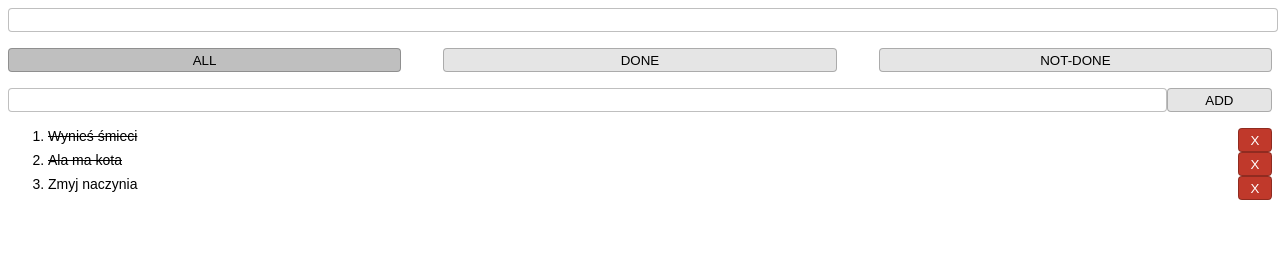
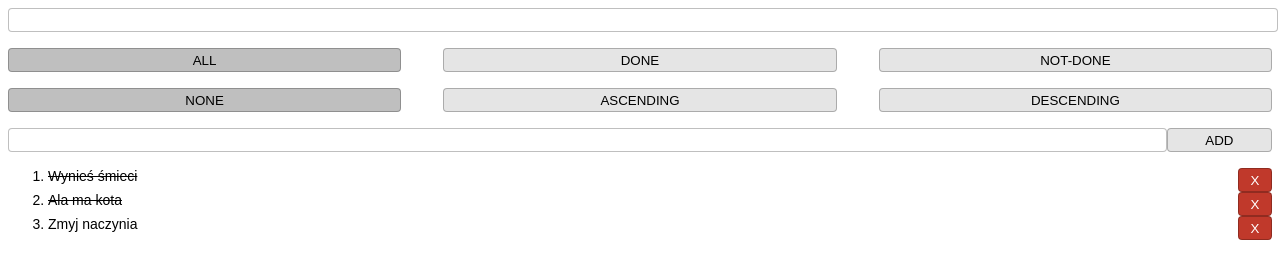
Before and after one commit to coderoadpl/frontend--psd--project-3.3, a plain HTML site: page index.html in a window 1280 px wide. Drawn offline with Linux system fonts and the light colour scheme.

Commit message:
Added sort buttons

```diff
--- a/script.js
+++ b/script.js
@@ -108,6 +108,12 @@ const filterBySearchPhrase = function (task) {
 
 const onFilterChange = function (filterValue) {
     filter = filterValue
+
+    update()
+}
+
+const onSortChange = function (sortValue) {
+    sort = sortValue
 
     update()
 }
@@ -258,6 +264,34 @@ const renderFilters = function (activeFilter) {
     return container
 }
 
+const renderSortButton = function (sortValue, activeSort) {
+    let className = 'todo-list__button todo-list__button--sort'
+    if (sortValue === activeSort) {
+        className = className + ' todo-list__button--sort-active'
+    }
+
+    return renderButton(
+        sortValue,
+        function () { onSortChange(sortValue) },
+        className
+    )
+}
+
+const renderSortButtons = function (activeSort) {
+    const container = document.createElement('div')
+    container.className = 'todo-list__sort'
+
+    const buttonNone = renderSortButton('NONE', activeSort)
+    const buttonAscending = renderSortButton('ASCENDING', activeSort)
+    const buttonDescending = renderSortButton('DESCENDING', activeSort)
+
+    container.appendChild(buttonNone)
+    container.appendChild(buttonAscending)
+    container.appendChild(buttonDescending)
+
+    return container
+}
+
 const renderSearch = function () {
     const container = document.createElement('div')
     container.className = 'todo-list__search'
@@ -297,11 +331,13 @@ const render = function () {
 
     const searchElement = renderSearch()
     const filtersElement = renderFilters(filter)
+    const sortButtonsElement = renderSortButtons(sort)
     const newTaskFormElement = renderNewTaskForm()
     const taskListElement = renderTasksList(sortedTasks)
 
     container.appendChild(searchElement)
     container.appendChild(filtersElement)
+    container.appendChild(sortButtonsElement)
     container.appendChild(newTaskFormElement)
     container.appendChild(taskListElement)
 
--- a/style.css
+++ b/style.css
@@ -2,7 +2,7 @@
     margin-bottom: 16px;
 }
 
-.todo-list__filters{
+.todo-list__sort, .todo-list__filters{
     display: flex;
     justify-content: space-between;
     font-size: 12px;
@@ -40,11 +40,11 @@
     background-color: #c0392b;
 }
 
-.todo-list__button--filter {
+.todo-list__button--sort, .todo-list__button--filter {
     width: 30%;
 }
 
-.todo-list__button--filter-active {
+.todo-list__button--sort-active, .todo-list__button--filter-active {
     background-color: rgba(0, 0, 0, 0.25);
 }
 
```
